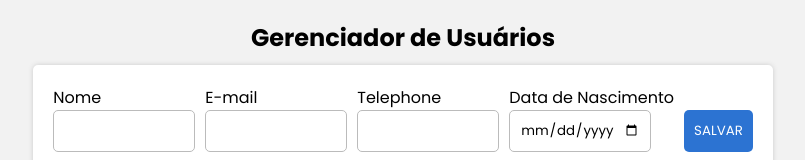
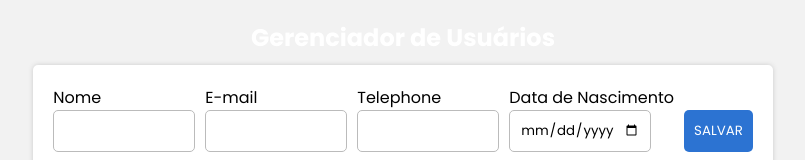
Before and after one commit to Gsantos99/user-manager, a React (Create React App) app in the folder src/frontend/: page / in a window 1280 px wide. Shown: the top 160 px of the page, without its empty margins (237-1042 px from the left). Built offline with nearby package versions, Linux system fonts and the light colour scheme; no server answers.

Commit message:
Alterando a cor do título

```diff
--- a/src/frontend/src/components/Title.js
+++ b/src/frontend/src/components/Title.js
@@ -1,3 +1,5 @@
 import styled from 'styled-components';
 
-export const Title = styled.h2``;
+export const Title = styled.h2`
+color: #ffffff;
+`;
```
